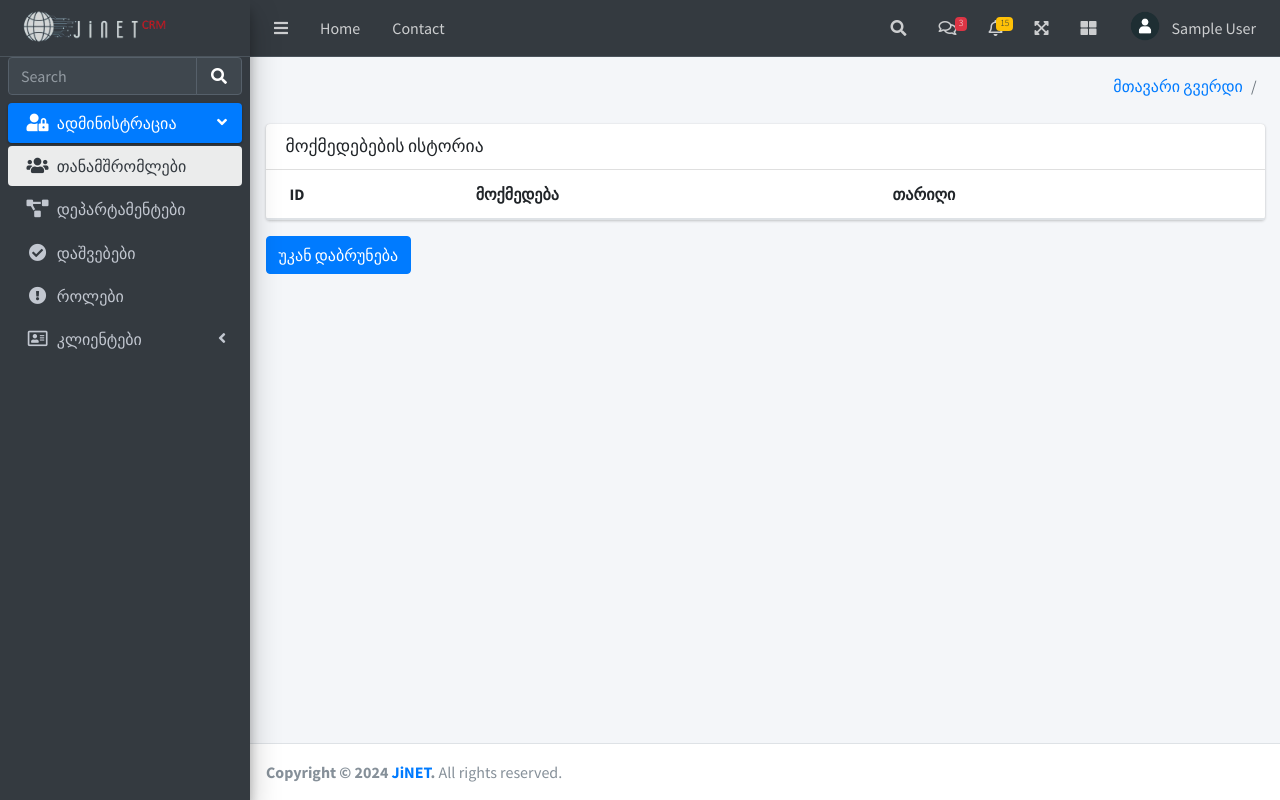
After one commit to chighladze/crm_flask, a Flask app: page /users/1/logs in a window 1280 px wide. The commit adds this page. Run offline with Flask 3, Linux system fonts and the light colour scheme; the visitor is signed in with stand-in values (Sample User, id 1); data comes from the database, SQL or seed files in the repository; lists and menus that the app fills with data are empty; some libraries are stand-ins or nearby versions.

Commit message:
user log

```diff
--- a/app/routes/users.py
+++ b/app/routes/users.py
@@ -3,7 +3,7 @@ from flask_login import login_user, login_required, current_user, logout_user
 import sqlalchemy as sa
 from ..extensions import db, bcrypt
 from ..forms.users import UserCreateForm, LoginForm, UserEditForm
-from ..models.users import Users, log_action
+from ..models.users import Users, log_action, UserLog
 from datetime import datetime
 import pytz
 from urllib.parse import urlparse, urljoin
@@ -220,3 +220,15 @@ def export_users():
     # Отправляем файл
     return send_file(output, as_attachment=True, download_name="users.xlsx",
                      mimetype='application/vnd.openxmlformats-officedocument.spreadsheetml.sheet')
+
+
+@users.route('/users/<int:user_id>/logs', methods=['GET'])
+@login_required
+def user_logs(user_id):
+    # Получаем пользователя по ID
+    user = Users.query.get_or_404(user_id)
+
+    # Получаем логи пользователя
+    logs = UserLog.query.filter_by(user_id=user_id).order_by(UserLog.created_at.desc()).all()
+
+    return render_template('users/user_logs.html', user=user, logs=logs, active_menu='administration')
--- /dev/null
+++ b/app/templates/users/user_logs.html
@@ -0,0 +1,34 @@
+{% extends "main/base.html" %}
+
+{% block content %}
+
+
+    <div class="card">
+        <div class="card-header">
+            <h3 class="card-title">მოქმედებების ისტორია</h3>
+        </div>
+
+        <div class="card-body p-0">
+            <table class="table table-striped">
+                <thead>
+                <tr>
+                    <th>ID</th>
+                    <th>მოქმედება</th>
+                    <th>თარიღი</th>
+                </tr>
+                </thead>
+                <tbody>
+                {% for log in logs %}
+                    <tr>
+                        <td>{{ loop.index }}.</td>
+                        <td>{{ log.action }}</td>
+                        <td>{{ log.created_at }}</td>
+                    </tr>
+                {% endfor %}
+                </tbody>
+            </table>
+        </div>
+    </div>
+
+    <a href="{{ url_for('users.users_list') }}" class="btn btn-primary">უკან დაბრუნება</a>
+{% endblock %}
```
Also changed, not shown: app/templates/departments/dep_list.html (+4 -10 lines), app/templates/users/list.html (+4 -3 lines).
